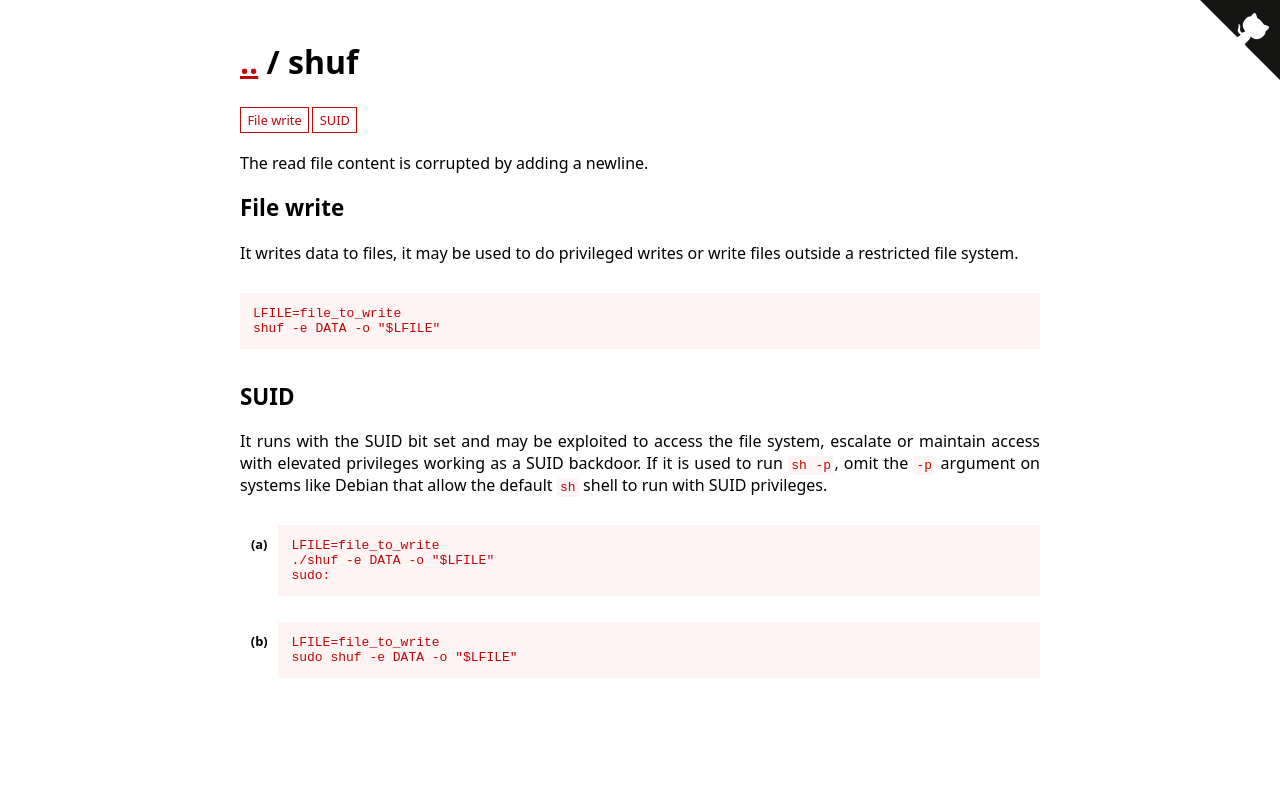
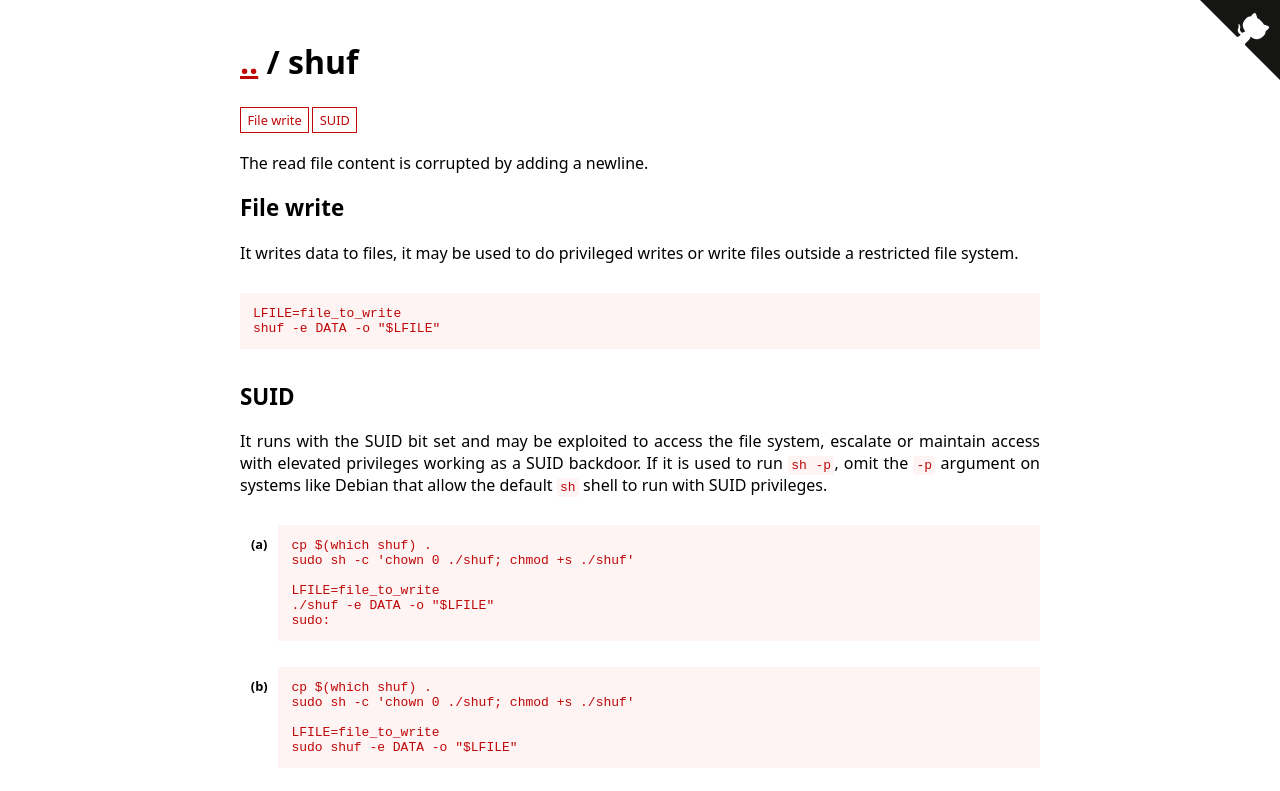
Before and after one commit to GTFOBins/GTFOBins.github.io, a Jekyll site: the page built from _gtfobins/shuf.md, in a window 1280 px wide. Shown: the top 791 px of the page. Built offline with Jekyll 4.4.1, drawn with Linux system fonts in a browser that asks for light colours.

Commit message:
Fix binary template

```diff
--- a/_layouts/bin.html
+++ b/_layouts/bin.html
@@ -23,11 +23,11 @@ layout: common
     {% for example in examples %}
 
 {% capture code %}
-{%- if function_id == 'suid-enabled' or function_id == 'suid-limited' %}
+{%- if function_id == 'suid' or function_id == 'limited-suid' %}
 cp $(which {{ bin_name }}) .
 sudo sh -c 'chown 0 ./{{ bin_name }}; chmod +s ./{{ bin_name }}'
 {% endif %}
-{%- if function_id == 'capabilities-enabled' %}
+{%- if function_id == 'capabilities' %}
 cp $(which {{ bin_name }}) .
 sudo setcap cap_setuid+ep {{ bin_name }}
 {% endif %}
```
